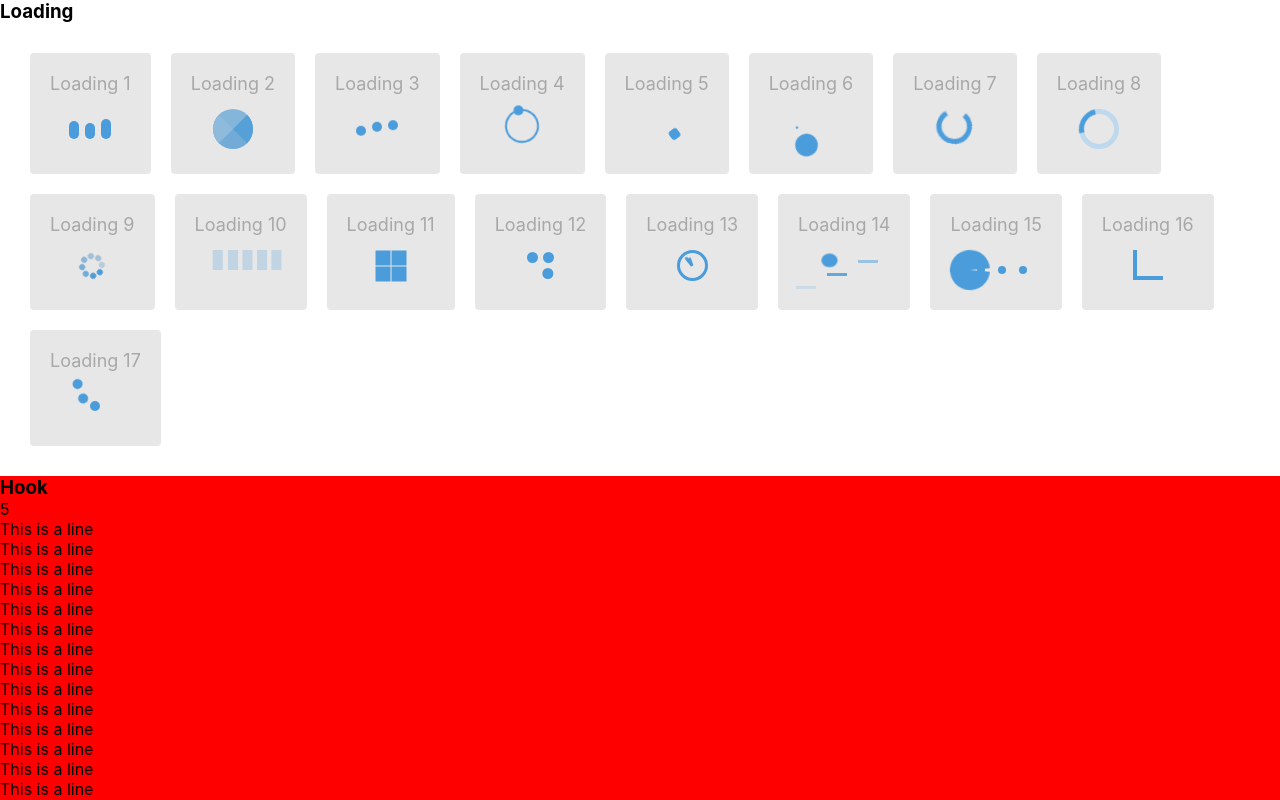
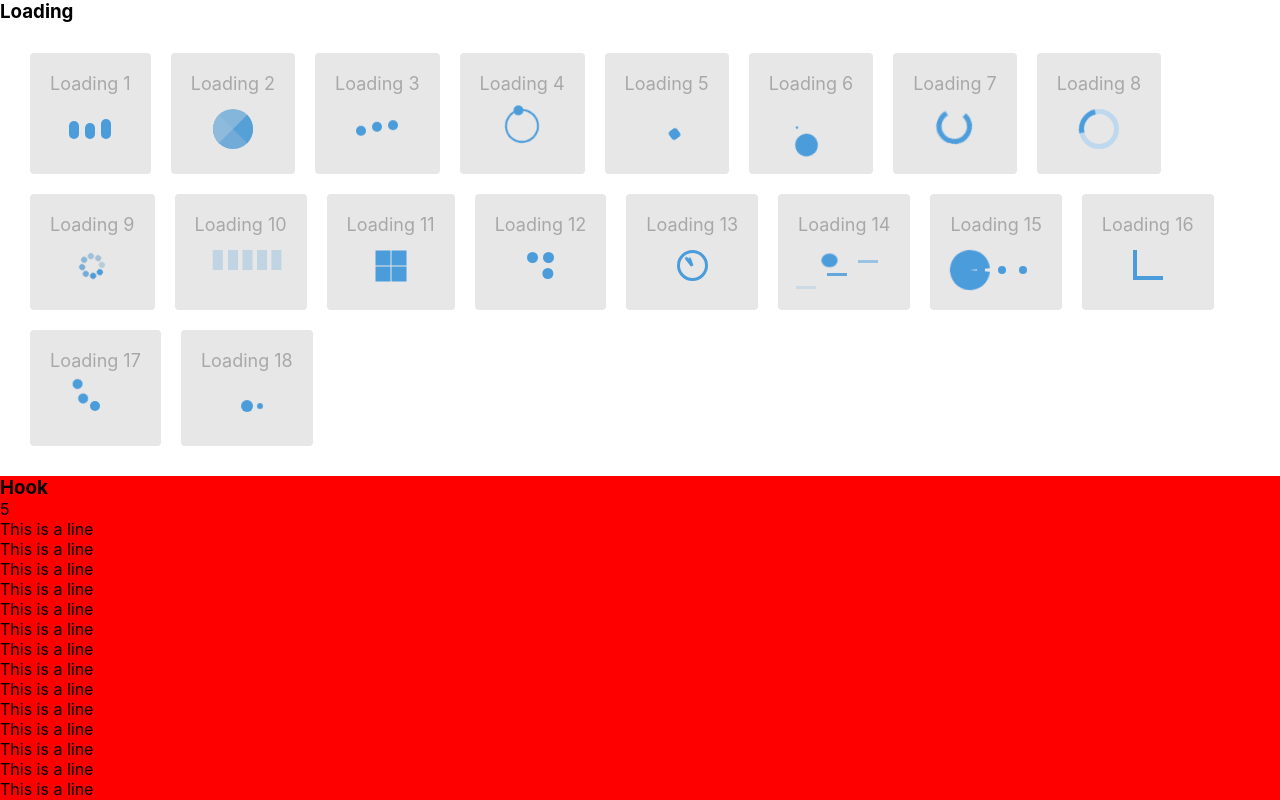
Before and after one commit to sonht1109/css-loading, a React (Create React App) app: page / in a window 1280 px wide. Shown: the top 800 px of the page. Built offline with nearby package versions, Linux system fonts and the light colour scheme.

Commit message:
loading 18

```diff
--- /dev/null
+++ b/src/components/Loading/Loading18/index.js
@@ -0,0 +1,13 @@
+import React from 'react'
+import './style.css'
+
+export default function Loading18() {
+  return (
+    <div className="loading-wrapper">
+      <div className="title">Loading 18</div>
+      <div className="loading-18">
+        <div className="dot" />
+      </div>
+    </div>
+  )
+}
--- /dev/null
+++ b/src/components/Loading/Loading18/style.css
@@ -0,0 +1,70 @@
+.loading-18{
+  width: 40px;
+  height: 40px;
+  margin: 0 auto;
+  display: flex;
+  justify-content: center;
+  align-items: center;
+}
+
+.loading-18 .dot, .loading-18 .dot::before, .loading-18 .dot::after{
+  width: 12px;
+  height: 12px;
+  background-color: #4b9cdb;
+  border-radius: 50%;
+  position: relative;
+}
+
+.loading-18 .dot{
+  background-color: transparent;
+  /* animation: 2s cubic-bezier(0.86, 0.04, 0.86, 0.99) infinite loading-18_main-dot; */
+}
+
+.loading-18 .dot::before{
+  content: '';
+  position: absolute;
+  left: -25px;
+  animation: 2s cubic-bezier(0.86, 0.04, 0.86, 0.99) infinite loading-18;
+  transform: scale(0);
+}
+
+.loading-18 .dot::after{
+  content: '';
+  position: absolute;
+  left: -25px;
+  animation: 2s cubic-bezier(0.86, 0.04, 0.86, 0.99) infinite 0.5s loading-18;
+  transform: scale(0);
+}
+
+@keyframes loading-18{
+  0%{
+    left: -25px;
+    transform: scale(0);
+  }
+  35%, 65%{
+    left: 0px;
+    transform: scale(1);
+  }
+  100%{
+    left: 25px;
+    transform: scale(0);
+  }
+}
+/*
+@keyframes loading-18_main-dot{
+  0%, 34%{
+    transform: scale(1);
+  }
+  35%, 59%{
+    transform: scale(1.2);
+  }
+  60%, 74%{
+    transform: scale(1.5);
+  }
+  75%, 99%{
+    transform: scale(1.2);
+  }
+  100%{
+    transform: scale(1);
+  }
+} */
--- a/src/components/Loading/index.js
+++ b/src/components/Loading/index.js
@@ -8,6 +8,7 @@ import Loading14 from "./Loading14";
 import Loading15 from "./Loading15";
 import Loading16 from "./Loading16";
 import Loading17 from "./Loading17";
+import Loading18 from "./Loading18";
 import Loading2 from "./Loading2";
 import Loading3 from "./Loading3";
 import Loading4 from "./Loading4";
@@ -40,6 +41,7 @@ export default function Loading() {
         <Loading15 />
         <Loading16 />
         <Loading17 />
+        <Loading18 />
       </div>
     </>
   );
```
